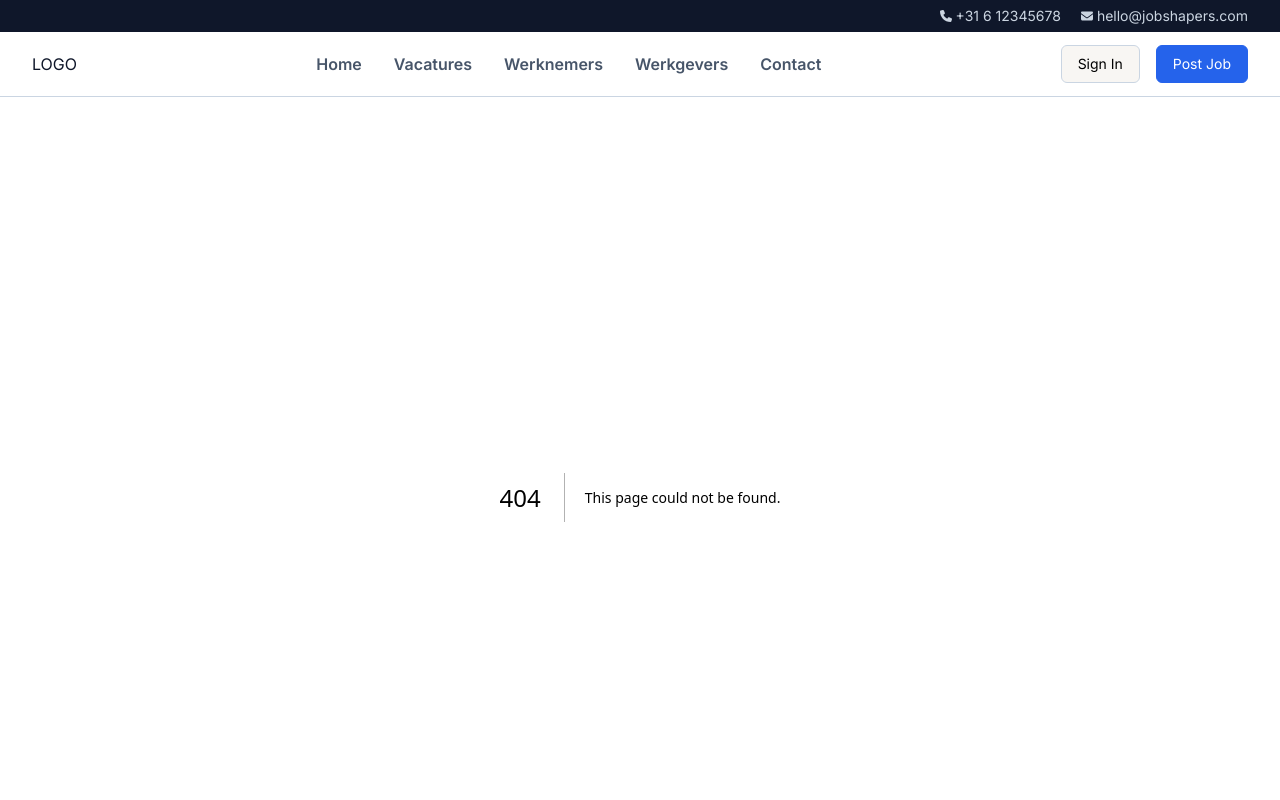
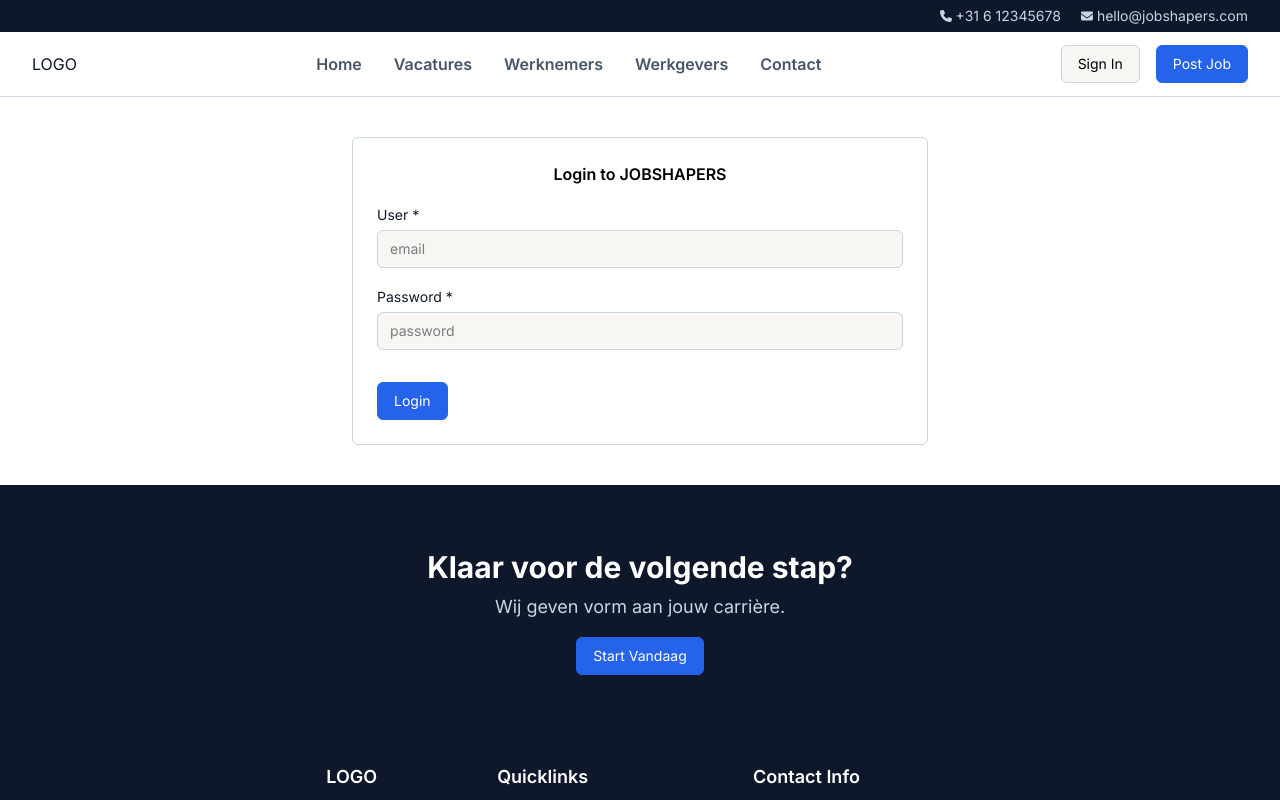
Before and after one commit to EdwinSch/jobshapers, a Next.js app: page /login in a window 1280 px wide. Before the commit this address had no page. Shown: the top 800 px of the page. Built offline with nearby package versions, Linux system fonts and the light colour scheme.

Commit message:
add login page

```diff
--- /dev/null
+++ b/app/login/page.jsx
@@ -0,0 +1,41 @@
+import ActionButton from "@/components/ActionButton";
+
+const LoginPage = () => {
+  return (
+    <form className="m-10 mx-auto max-w-xl p-6 bg-white border border-slate-300 rounded-md">
+      <h1 className="text-center mb-4 font-semibold">Login to JOBSHAPERS</h1>
+
+      {/* email*/}
+      <label htmlFor="email" className="text-jsMidnight text-sm">
+        User *
+      </label>
+      <input
+        type="email"
+        name="email"
+        id="email"
+        placeholder="email"
+        className="mt-1 mb-4 w-full py-2 px-3 bg-jsOffWhite border border-slate-300 rounded-md text-sm"
+        required
+      />
+
+      {/* password */}
+      <label htmlFor="password" className="text-jsMidnight text-sm">
+        Password *
+      </label>
+      <input
+        type="password"
+        name="password"
+        id="password"
+        placeholder="password"
+        className="mt-1 mb-4 w-full py-2 px-3 bg-jsOffWhite border border-slate-300 rounded-md text-sm"
+        required
+      />
+
+      <ActionButton type="submit" variant="blue" className="mt-4">
+        Login
+      </ActionButton>
+    </form>
+  );
+};
+
+export default LoginPage;
--- a/app/vacatures/page.jsx
+++ b/app/vacatures/page.jsx
@@ -1,4 +1,4 @@
-import jobs from "@/data/jobsCollection.json";
+// import jobs from "@/data/jobsCollection.json";
 import getAllJobs from "../actions/getAllJobs";
 import JobListItem from "@/components/JobListItem";
 import { FaMagnifyingGlass } from "react-icons/fa6";
--- a/components/AdminBtns.jsx
+++ b/components/AdminBtns.jsx
@@ -5,7 +5,7 @@ const AdminBtns = () => {
   return (
     <div className="hidden gap-4 md:flex">
       {/* Sign-in */}
-      <LinkButton label="sign in" variant="primary" />
+      <LinkButton label="sign in" href="/login" variant="primary" />
 
       {/* Add Job */}
       <LinkButton label="post job" href="/createjob" variant="secondary" />
--- a/components/MobileMenu.jsx
+++ b/components/MobileMenu.jsx
@@ -59,11 +59,13 @@ const MobileMenu = ({ isMobileMenuOpen, setIsMobileMenuOpen }) => {
       <div className="flex gap-4">
         <LinkButton
           variant="primary"
+          href="/login"
           label="sign-in"
           className="w-24 text-center"
         />
         <LinkButton
           variant="secondary"
+          href="/createjob"
           label="add job"
           className="w-24 text-center"
         />
```
